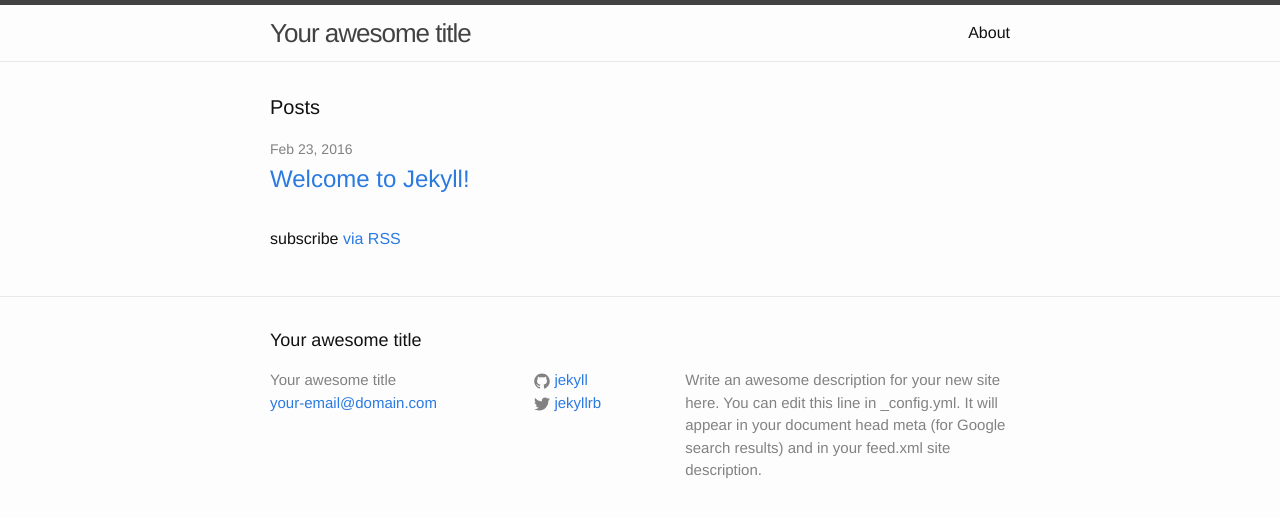
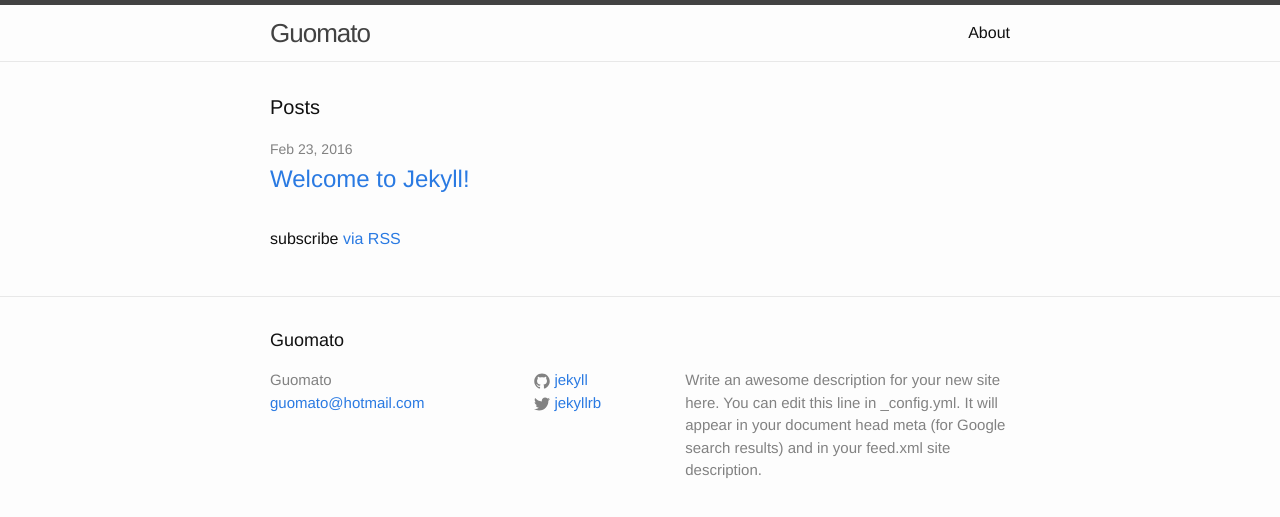
Before and after one commit to 16S003001/16S003001.github.io, a Jekyll site: the page built from index.html, in a window 1280 px wide. Shown: the top 517 px of the page. Built offline with Jekyll 4.4.1, drawn with Linux system fonts in a browser that asks for light colours.

Commit message:
init commit

```diff
--- a/_config.yml
+++ b/_config.yml
@@ -6,8 +6,8 @@
 # 'jekyll serve'. If you change this file, please restart the server process.
 
 # Site settings
-title: Your awesome title
-email: your-email@domain.com
+title: Guomato
+email: guomato@hotmail.com
 description: > # this means to ignore newlines until "baseurl:"
   Write an awesome description for your new site here. You can edit this
   line in _config.yml. It will appear in your document head meta (for
```
